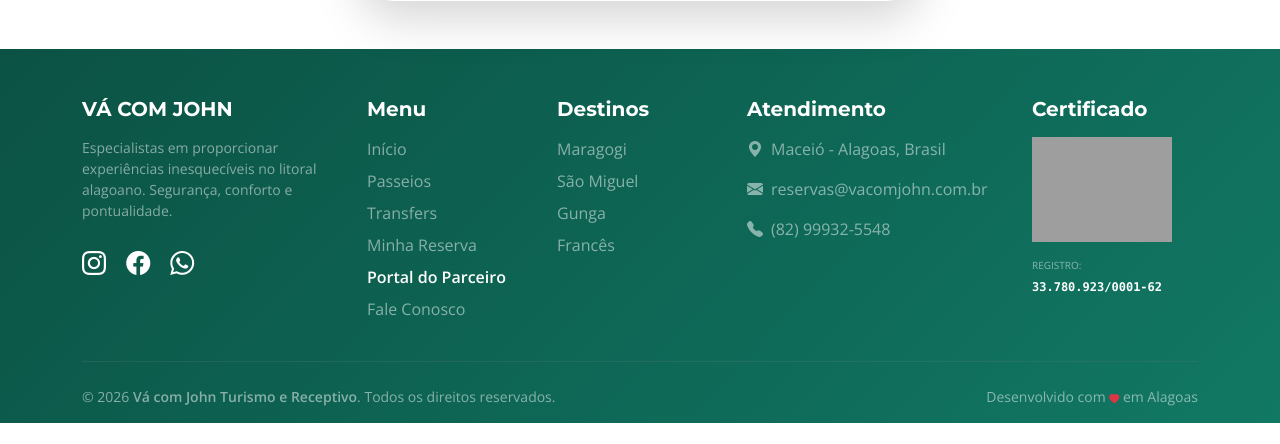
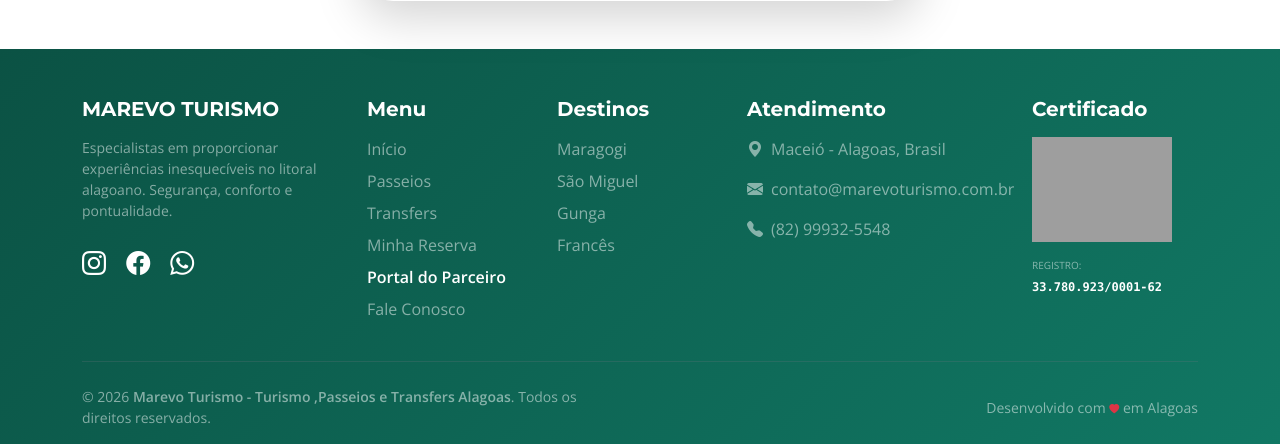
Before and after one commit to johnvictoral/maceio_tour, a Django app: page /confirmacao/ in a window 1280 px wide. Shown: the part 833-1277 px from the top of the page. Before the commit the page ends 1256 px from the top, so only its background shows below. Run offline with Django 5.2, Linux system fonts and the light colour scheme; grey boxes are pictures that could not be loaded.

Commit message:
mudancas de titulo marevo

```diff
--- a/config/settings.py
+++ b/config/settings.py
@@ -27,7 +27,7 @@ SECRET_KEY = 'django-insecure-dn@j09qr-2=6=sa26z_-li*yt$_gr)cxial#an8@#za#zewn9m
 # SECURITY WARNING: don't run with debug turned on in production!
 DEBUG = True
 
-ALLOWED_HOSTS = ['*']
+ALLOWED_HOSTS = ['marevoturismo.com.br', 'www.marevoturismo.com.br', '76.13.236.55', 'vacomjohn.com.br']
 # Ou, se já souber seu usuário: ['seu_usuario.pythonanywhere.com', '127.0.0.1']
 
 
@@ -172,7 +172,7 @@ EMAIL_PORT = 465
 EMAIL_USE_SSL = True
 EMAIL_HOST_USER = config('EMAIL_HOST_USER')
 EMAIL_HOST_PASSWORD = config('EMAIL_HOST_PASSWORD')
-DEFAULT_FROM_EMAIL = 'Vá com John <reservas@vacomjohn.com.br>'
+DEFAULT_FROM_EMAIL = 'Marevo Turismo <reservas@vacomjohn.com.br>'
 
 
 CKEDITOR_BASEPATH = "/static/ckeditor/ckeditor/"
--- a/core/templates/base.html
+++ b/core/templates/base.html
@@ -13,10 +13,10 @@
 
       gtag('config', 'G-491PPGFBEJ');
     </script>
-    <meta name="description" content="JVC Receptivo - Os melhores passeios, transfers e experiências em Maceió e Alagoas. Reserve agora com segurança.">
+    <meta name="description" content="Marevo Turismo: Os melhores passeios e transfers em Maceió, Alagoas. Reserve seu transfer para o aeroporto e passeios para Gunga, Maragogi e São Miguel dos Milagres.">
     <meta name="theme-color" content="#117864">
 
-    <title>Vá com John | Turismo e Receptivo em Alagoas</title>
+    <title> Marevo Turismo  -  Turismo ,Passeios e Transfers Alagoas </title>
 
     <link rel="preconnect" href="https://fonts.googleapis.com">
     <link rel="preconnect" href="https://fonts.gstatic.com" crossorigin>
@@ -139,7 +139,7 @@
     <nav class="navbar navbar-expand-lg fixed-top shadow-sm" id="mainNav">
         <div class="container">
             <a class="navbar-brand d-flex align-items-center" href="{% url 'home' %}">
-                <img src="{% static 'images/logo.png' %}" alt="JVC Receptivo" height="50" style="width: auto;">
+                <img src="{% static 'images/logo.png' %}" alt="Marevo Turismo" height="50" style="width: auto;">
             </a>
 
             <button class="navbar-toggler border-0" type="button" data-bs-toggle="collapse" data-bs-target="#main-nav">
@@ -194,13 +194,13 @@
         <div class="row g-4">
 
           <div class="col-lg-3 col-md-6">
-            <h5 class="text-uppercase fw-bold text-brand-orange mb-3">Vá com John</h5>
+            <h5 class="text-uppercase fw-bold text-brand-orange mb-3">Marevo Turismo</h5>
             <p class="small text-white-50">
                 Especialistas em proporcionar experiências inesquecíveis no litoral alagoano.
                 Segurança, conforto e pontualidade.
             </p>
             <div class="mt-4">
-                <a href="https://www.instagram.com/vacomjohn.turismo/" target="_blank" class="text-white me-3"><i class="bi bi-instagram fs-4"></i></a>
+                <a href="https://www.instagram.com/marevoturismo/" target="_blank" class="text-white me-3"><i class="bi bi-instagram fs-4"></i></a>
 
                 <a href="#" class="text-white me-3"><i class="bi bi-facebook fs-4"></i></a>
 
@@ -236,7 +236,7 @@
             <h5 class="fw-bold mb-3">Atendimento</h5>
             <ul class="list-unstyled text-white-50">
                 <li class="mb-3 d-flex"><i class="bi bi-geo-alt-fill text-brand-orange me-2"></i> Maceió - Alagoas, Brasil</li>
-                <li class="mb-3 d-flex"><i class="bi bi-envelope-fill text-brand-orange me-2"></i> reservas@vacomjohn.com.br</li>
+                <li class="mb-3 d-flex"><i class="bi bi-envelope-fill text-brand-orange me-2"></i> contato@marevoturismo.com.br</li>
                 <li class="mb-3 d-flex">
                     <a href="tel:+5582999325548" class="text-white-50 text-decoration-none d-flex">
                         <i class="bi bi-telephone-fill text-brand-orange me-2"></i> (82) 99932-5548
@@ -262,7 +262,7 @@
 
         <div class="row align-items-center">
           <div class="col-md-6 text-center text-md-start">
-            <p class="small mb-0 text-white-50">&copy; {% now "Y" %} <strong>Vá com John Turismo e Receptivo</strong>. Todos os direitos reservados.</p>
+            <p class="small mb-0 text-white-50">&copy; {% now "Y" %} <strong>Marevo Turismo  -  Turismo ,Passeios e Transfers Alagoas</strong>. Todos os direitos reservados.</p>
           </div>
           <div class="col-md-6 text-center text-md-end">
             <p class="small mb-0 text-white-50">Desenvolvido com <i class="bi bi-heart-fill text-danger" style="font-size: 10px;"></i> em Alagoas</p>
```
